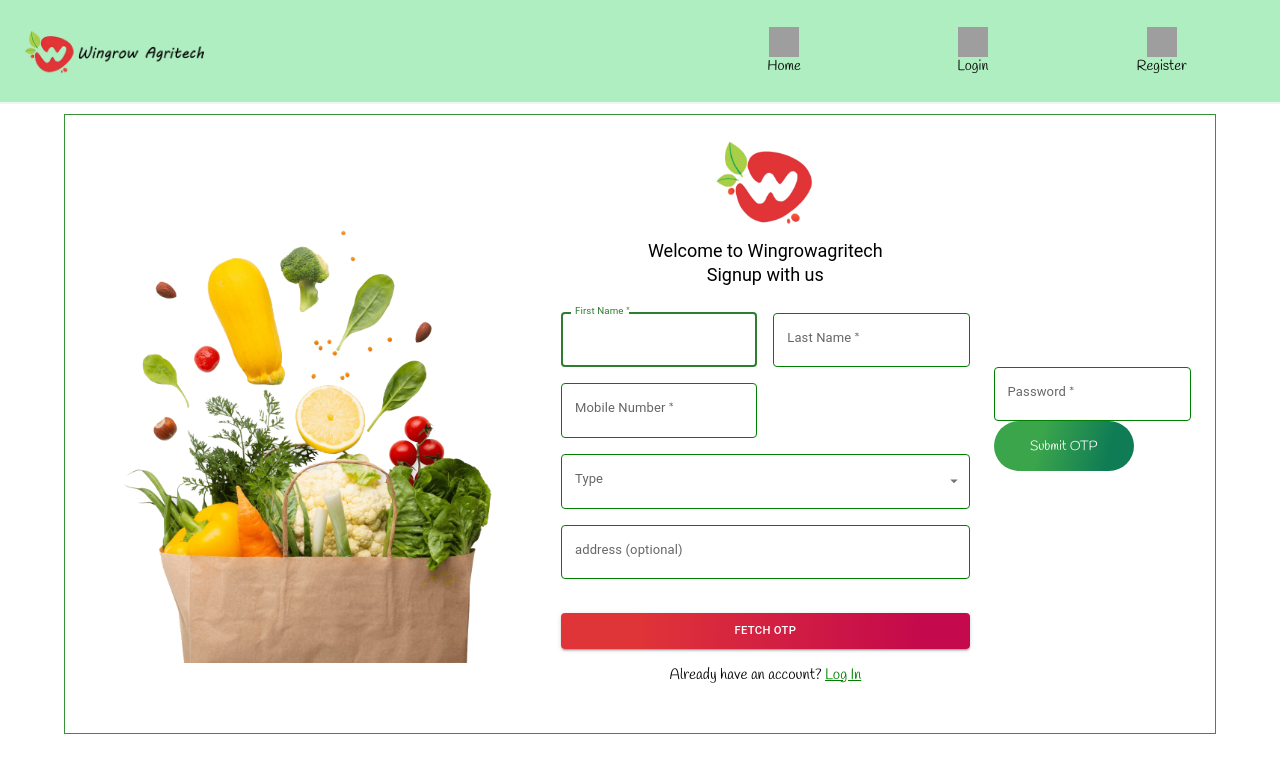
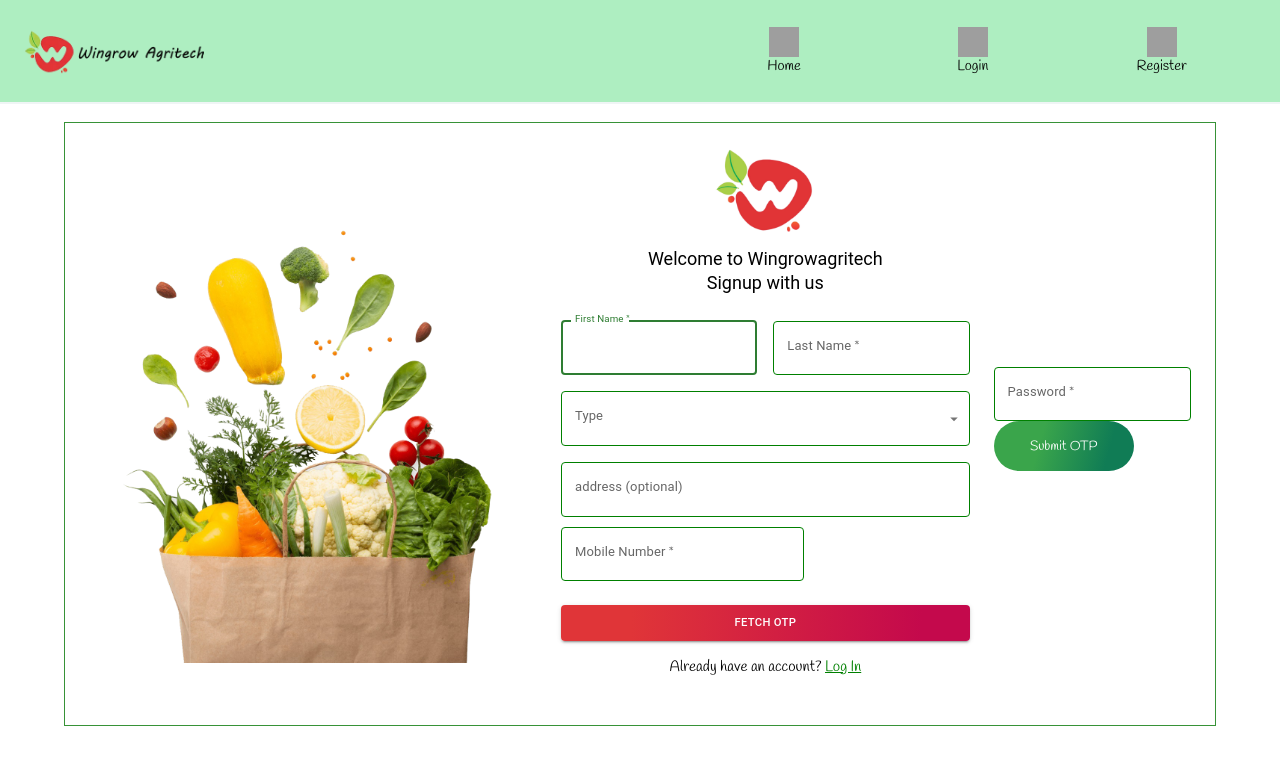
Before and after one commit to vrindaborkar/agritech, a React (Create React App) app in the folder client/: page /register in a window 1280 px wide. Shown: the top 772 px of the page. Built offline with nearby package versions, Linux system fonts and the light colour scheme; grey boxes are pictures that could not be loaded.

Commit message:
done with genrating ticket and fetching address

```diff
--- a/client/src/Routes/Farmer/Farmer.js
+++ b/client/src/Routes/Farmer/Farmer.js
@@ -18,6 +18,7 @@
     BookedStalls: null,
     stallsBooked: null,
     totalAmount: null,
+    address :"",
   });
 
   return (
--- a/client/src/Routes/Farmer/Test.js
+++ b/client/src/Routes/Farmer/Test.js
@@ -72,6 +72,8 @@
       0
     );
 
+    console.log(bookedStalls.length);
+    console.log("price" ,price)
     if (bookedStalls.length === 0) {
       toast.warn("Failed to book stalls!", {
         position: "top-right",
@@ -147,6 +149,7 @@
                   BookedStalls: stallsBooked,
                   stallsBooked: bookedStalls.length,
                   totalAmount: price,
+                  address :bookedStalls[0].address
                 });
               }
               toast.success("stalls booked successfully!", {
@@ -192,17 +195,27 @@
   };
 
   const handleClick = (ev) => {
+    console.log("selected")
+    //console.log(userCurr)
 
+    console.log("booked " ,bookedStalls);
+    console.log("number of seats ",numberOfSeats);
+    console.log(ev.target)
     if (numberOfSeats && ev.target.className !== "booked") {
       const seatsToBook = parseInt(numberOfSeats, 20);
       if (bookedStalls.length <= seatsToBook) {
+
         if (bookedStalls.includes(ev.target.id)) {
+
+          //if already selected then remove it
           const newAvailable = bookedStalls.filter(
             (seat) => seat !== ev.target.id
           );
           setBookedStalls(newAvailable);
         } else if (bookedStalls.length < numberOfSeats) {
           const item = UpdatedData.filter((e) => e._id === ev.target.id);
+          console.log("here booked");
+          //console.log(userCurr)
           setBookedStalls([...bookedStalls, item[0]]);
         } else if (bookedStalls.length === seatsToBook) {
           const item = UpdatedData.filter((e) => e._id === ev.target.id);
@@ -216,9 +229,11 @@
   };
 
   const lengthofUpdatedData = UpdatedData?.length;
+  //UpdatedData?.length
   const handleChange = (e , newValue) => {
-    setNumberOfSeats(e.nativeEvent.data);
-    setValue(newValue);
+    //console.log(newValue);
+    setNumberOfSeats(e.target.value);
+    setValue(e.target.value);
   };
 
   return (
@@ -406,7 +421,7 @@
               </div>
             ) : (
               <div className="bookStall_btn">
-                <Button>Book Stall</Button>
+                <Button >Book Stall</Button>
               </div>
             )}
           </div>
--- a/client/src/Routes/Register.js
+++ b/client/src/Routes/Register.js
@@ -362,22 +362,7 @@
                   className="textfield"
                 />
               </Grid>
-              <Grid item xs={12} sm={6}>
-                <TextField
-                  inputlabelprops={{
-                    style: { fontSize: 14, fontFamily: "monospace" },
-                  }}
-                  required
-                  fullWidth
-                  id="phone"
-                  label="Mobile Number"
-                  name="phone"
-                  value={data.phone}
-                  onChange={handleChange}
-                  color="success"
-                  className="textfield"
-                />
-              </Grid>
+
 
               <Grid item xs={12}>
                 <FormControl
@@ -532,6 +517,23 @@
                 {error}
               </h3>
             )}
+            <Grid item xs={12} sm={6}>
+                <TextField
+                  inputlabelprops={{
+                    style: { fontSize: 14, fontFamily: "monospace" },
+                  }}
+                  required
+                  fullWidth
+                  id="phone"
+                  label="Mobile Number"
+                  name="phone"
+                  value={data.phone}
+                  onChange={handleChange}
+                  color="success"
+                  className="textfield"
+                />
+              </Grid>
+
             <Button
               type="submit"
               fullWidth
```
Also changed, not shown: client/src/Routes/Farmer/Stall.js (line endings or trailing spaces), client/src/Routes/Farmer/test1.js (added), 1 other file (tests, documents, lock files or other folders).
